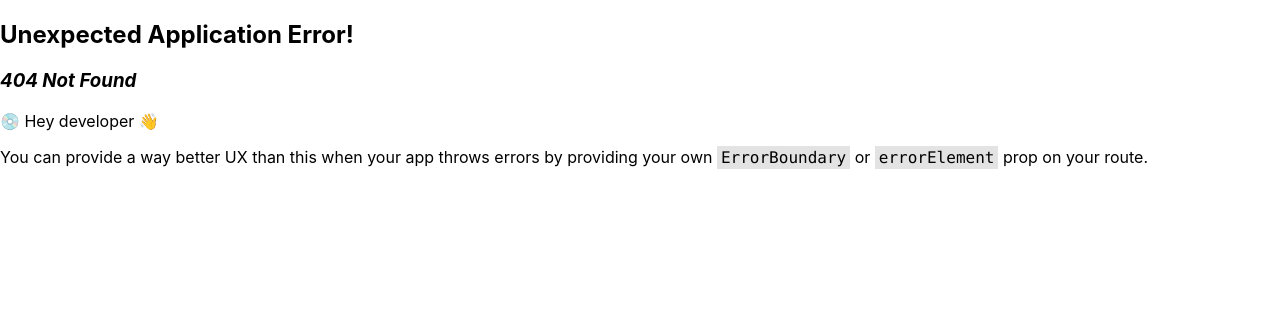
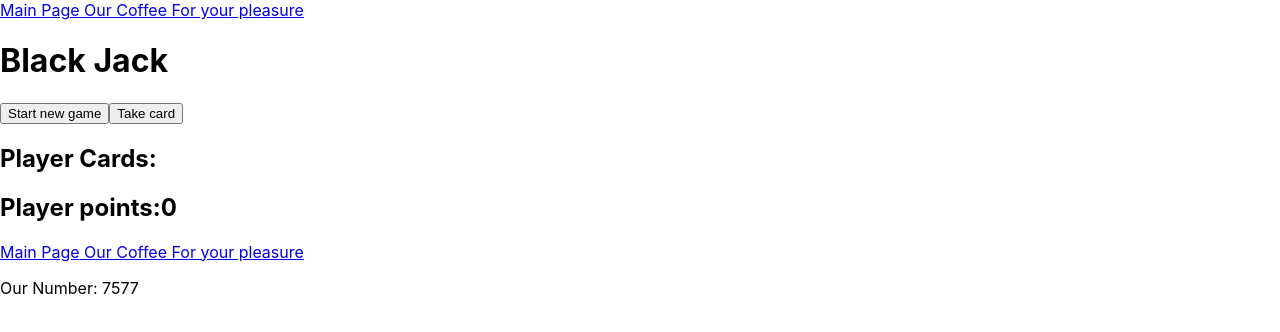
Before and after one commit to Mukhatay/OurCoffeeShop, a React (Create React App) app: page /BlackJack in a window 1280 px wide. Before the commit this address had no page. Shown: the top 332 px of the page. Built offline with nearby package versions, Linux system fonts and the light colour scheme; the HTML template or start-up script is replaced by a standard one.

Commit message:
Black Jack add player cards

```diff
--- a/src/App.js
+++ b/src/App.js
@@ -13,6 +13,7 @@ import StarWars from "./Page/StarWars";
 import { QueryClient, QueryClientProvider, useQuery } from "react-query";
 import PokemonsLists from "./Page/PokemonsLists";
 import OnePokemons from "./Page/OnePokemons";
+import BlackJack from "./Page/BlackJack";
 function App() {
   const [lg, setLg] = useState("KZ");
   const [count, setCount] = useState(100);
@@ -59,6 +60,10 @@ function App() {
           path: "Pokemons/:id",
           element: <OnePokemons />,
         },
+        {
+          path: "BlackJack",
+          element: <BlackJack />,
+        },
       ],
     },
   ]);
--- /dev/null
+++ b/src/Page/BlackJack.js
@@ -0,0 +1,51 @@
+import React, { useState } from "react";
+import PlayerCards from "./PlayerCards";
+
+function BlackJack() {
+  const [playerCards, setPlayerCards] = useState([]);
+  const [casinoCards, setCasinoCards] = useState([]);
+  const [allCardsInGame, setAllCardsInGame] = useState([
+    { name: "2 Diamonds", points: 2 },
+    { name: "3 Diamonds", points: 3 },
+    { name: "4 Diamonds", points: 4 },
+    { name: "5 Diamonds", points: 5 },
+    { name: "6 Diamonds", points: 6 },
+    { name: "7 Diamonds", points: 7 },
+    { name: "8 Diamonds", points: 8 },
+    { name: "9 Diamonds", points: 9 },
+    { name: "10 Diamonds", points: 10 },
+    { name: "J Diamonds", points: 2 },
+    { name: "Q Diamonds", points: 3 },
+    { name: "K Diamonds", points: 4 },
+    { name: "A Diamonds", points: 11 },
+  ]);
+  return (
+    <div>
+      <h1>Black Jack</h1>
+      <button
+        onClick={() => {
+          setPlayerCards((prev) => {
+            return [];
+          });
+        }}
+      >
+        Start new game
+      </button>
+      <button
+        onClick={() => {
+          const randomNumber = Math.floor(Math.random() * 13);
+          const randomCard = allCardsInGame[randomNumber];
+          setPlayerCards((prev) => {
+            return [...prev, randomCard];
+          });
+          console.log(randomCard);
+        }}
+      >
+        Take card
+      </button>
+      <PlayerCards playerCardsToRender={playerCards} />
+    </div>
+  );
+}
+
+export default BlackJack;
--- /dev/null
+++ b/src/Page/PlayerCards.js
@@ -0,0 +1,22 @@
+import React from "react";
+
+function PlayerCards({ playerCardsToRender }) {
+  return (
+    <div>
+      <h2>Player Cards: </h2>
+      <ul>
+        {playerCardsToRender.map((el) => {
+          return <li>{el.name}</li>;
+        })}
+      </ul>
+      <h2>
+        Player points:
+        {playerCardsToRender.reduce((prevSum, currentValue) => {
+          return prevSum + currentValue.points;
+        }, 0)}
+      </h2>
+    </div>
+  );
+}
+
+export default PlayerCards;
```
